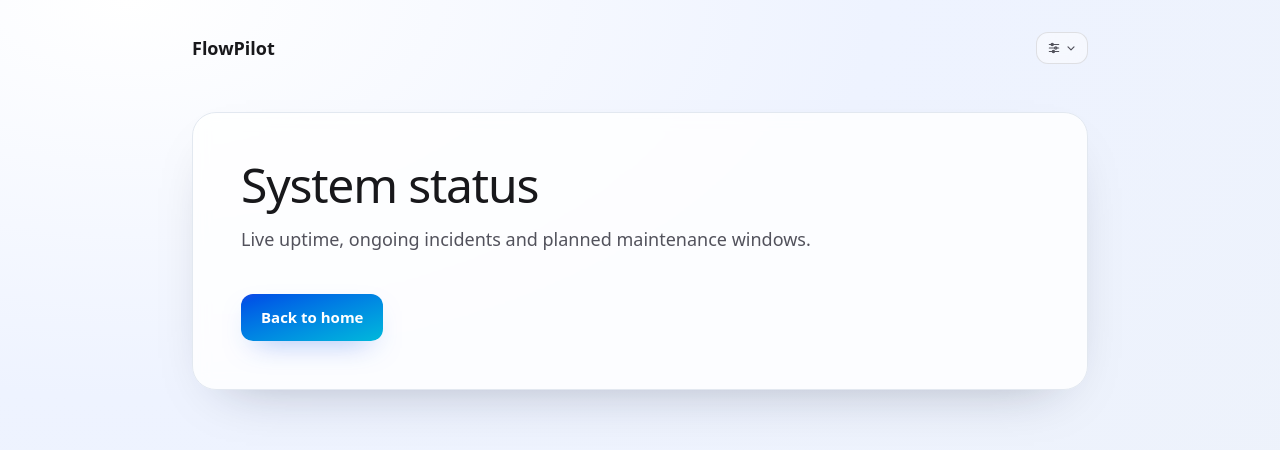
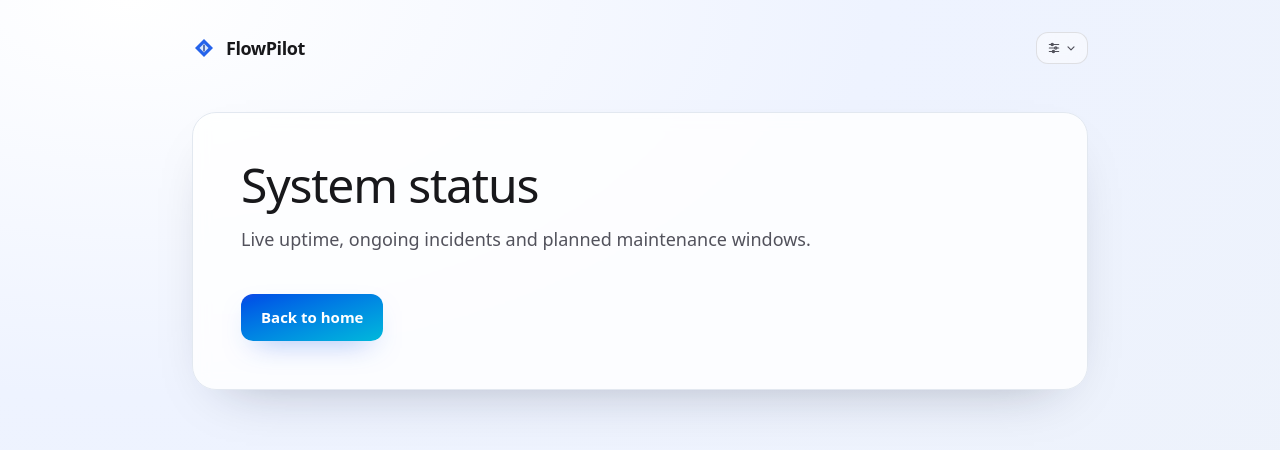
Before and after one commit to JuanAlejo-Rivera/FlowPilot, a React (Vite) app: page /status in a window 1280 px wide. Shown: the top 450 px of the page. Built offline with nearby package versions, Linux system fonts and the light colour scheme.

Commit message:
footer message corrected

```diff
--- a/src/i18n/resources/en.ts
+++ b/src/i18n/resources/en.ts
@@ -145,7 +145,7 @@ export const en = {
       product: 'Product',
       company: 'Company',
       resources: 'Resources',
-      madeWith: 'Built with React, Vite and too much coffee.',
+      madeWith: 'Built with React and Vite for this technical prototype.',
       links: {
         features: 'Features',
         benefits: 'Benefits',
@@ -161,9 +161,9 @@ export const en = {
   },
   pages: {
     demo: {
-      title: 'Product demo',
+      title: 'Prototype scope',
       description:
-        'This route is ready for an embedded video or a short guided tour of FlowPilot.',
+        'This technical test focuses on a single landing page. The product walkthrough is represented in the homepage mockup and section flow.',
     },
     pricing: {
       title: 'Pricing',
--- a/src/i18n/resources/es.ts
+++ b/src/i18n/resources/es.ts
@@ -148,7 +148,7 @@ export const es = {
       product: 'Producto',
       company: 'Empresa',
       resources: 'Recursos',
-      madeWith: 'Hecho con React, Vite y demasiado café.',
+      madeWith: 'Construido con React y Vite para este prototipo técnico.',
       links: {
         features: 'Funciones',
         benefits: 'Beneficios',
@@ -164,9 +164,9 @@ export const es = {
   },
   pages: {
     demo: {
-      title: 'Demo del producto',
+      title: 'Alcance del prototipo',
       description:
-        'Esta ruta está lista para un vídeo incrustado o un tour guiado corto de FlowPilot.',
+        'Esta prueba técnica se enfoca en una sola landing page. El recorrido del producto está representado en el mockup y en el flujo de secciones de la home.',
     },
     pricing: {
       title: 'Precios',
--- a/src/pages/InfoPage.tsx
+++ b/src/pages/InfoPage.tsx
@@ -2,6 +2,7 @@ import { Link } from 'react-router-dom'
 import { useTranslation } from 'react-i18next'
 
 import { DisplayControlsMenu } from '../components/DisplayControlsMenu'
+import { Logo } from './landing/LandingParts'
 
 export type InfoPageKey =
   | 'demo'
@@ -41,12 +42,7 @@ export default function InfoPage({ pageKey }: { pageKey: InfoPageKey }) {
     <main className="min-h-screen bg-[radial-gradient(130%_110%_at_10%_0%,#ffffff_0%,#eef3ff_45%,#edf2fa_100%)] dark:bg-none dark:bg-[#0b0b12] text-zinc-700 dark:text-zinc-300 px-6 py-8 md:px-8">
       <div className={`${isPricing ? 'max-w-6xl' : 'max-w-4xl'} mx-auto`}>
         <header className="flex flex-wrap items-center justify-between gap-3 mb-12">
-          <Link
-            to="/"
-            className="text-lg font-bold text-zinc-900 dark:text-zinc-100 no-underline"
-          >
-            {t('common.brand')}
-          </Link>
+          <Logo />
           <DisplayControlsMenu />
         </header>
 
```
Also changed, not shown: 1 other file (tests, documents, lock files or other folders).
